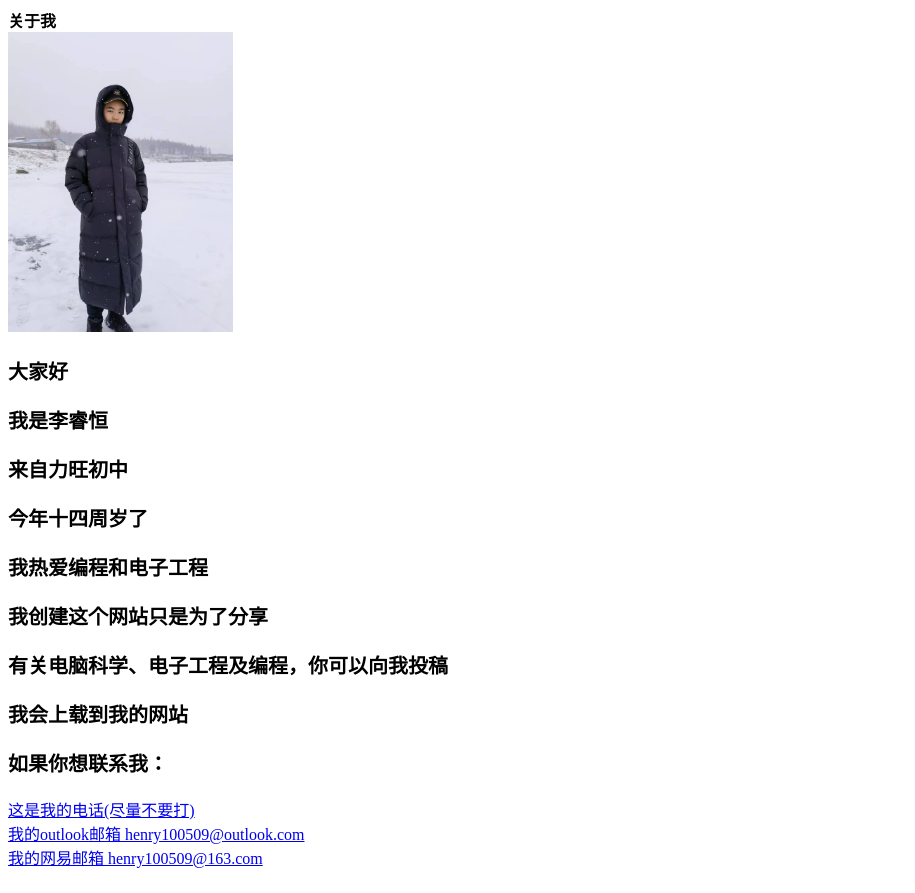
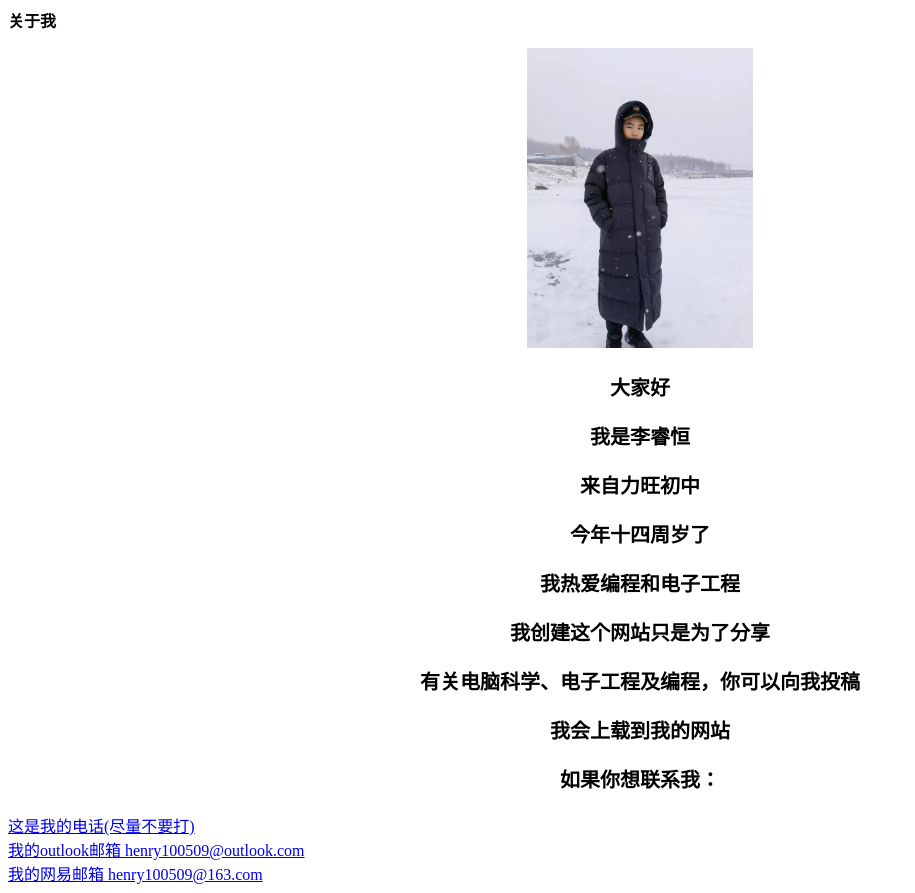
Before and after one commit to Little-HL/self-introduction, a plain HTML site: page index.html in a window 1280 px wide. Shown: the whole page, without its empty margins (0-915 px from the left). Drawn offline with Linux system fonts and the light colour scheme.

Commit message:
Add files via upload

```diff
--- a/index.html
+++ b/index.html
@@ -8,17 +8,19 @@
         .main{
             font-family:仿宋;
             font-weight:700;
-            text-align: left;
+            text-align: center;
             font-size: 20px;
         }
-
+        #main1{
+            text-align: center;
+        }
     </style>
 
 
 </head>
 <body>
     <span style="font-family: 隶书;font-weight: 600;">关于我</span><br>
-    <img src="./MHLY8271.JPG" alt="" height="300px" >
+    <p id="main1"><img src="./MHLY8271.JPG" alt="" height="300px" ></p>
     <p class="main">大家好</p>
     <p class="main">我是李睿恒</p>
     <p class="main">来自力旺初中</p>
```
